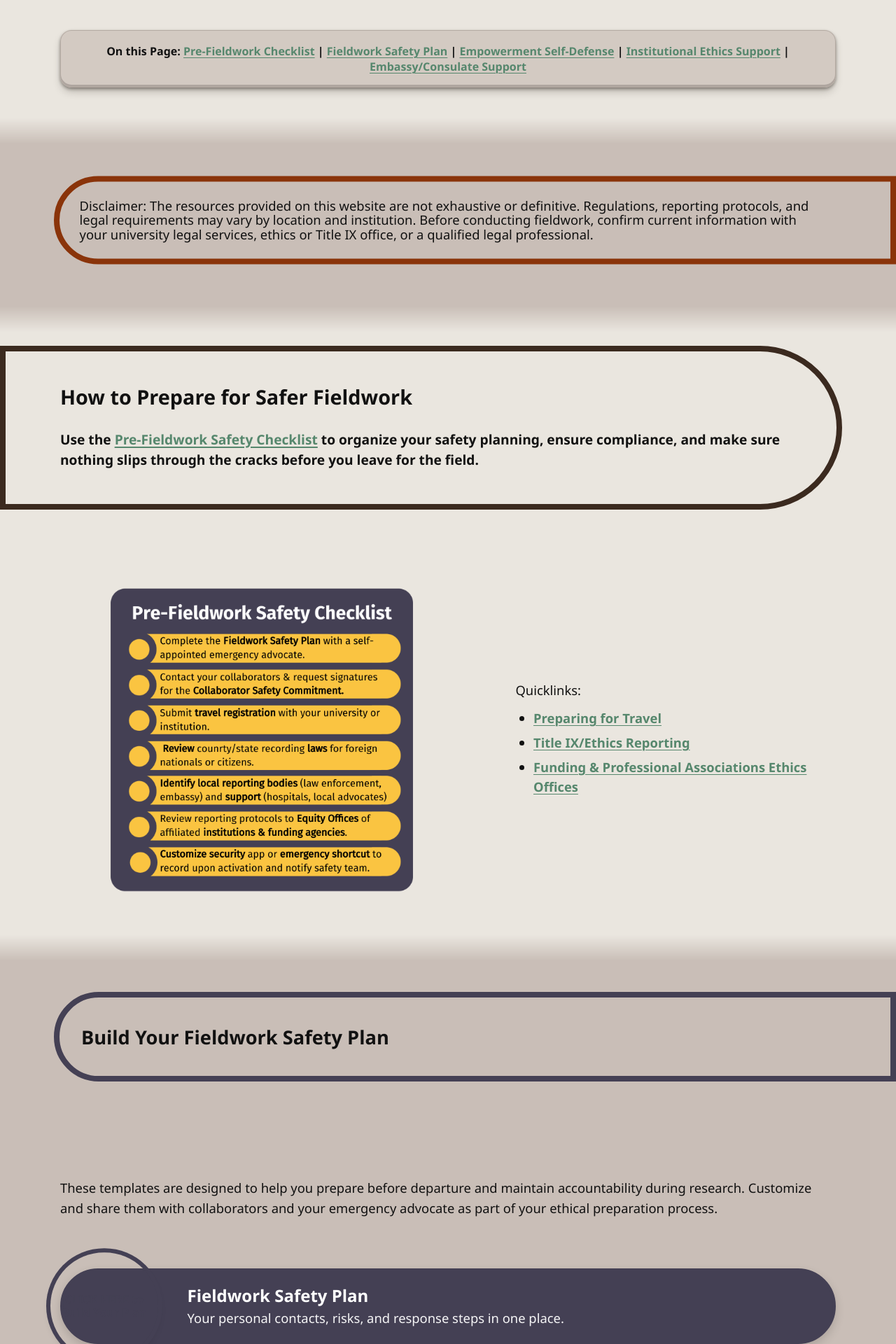
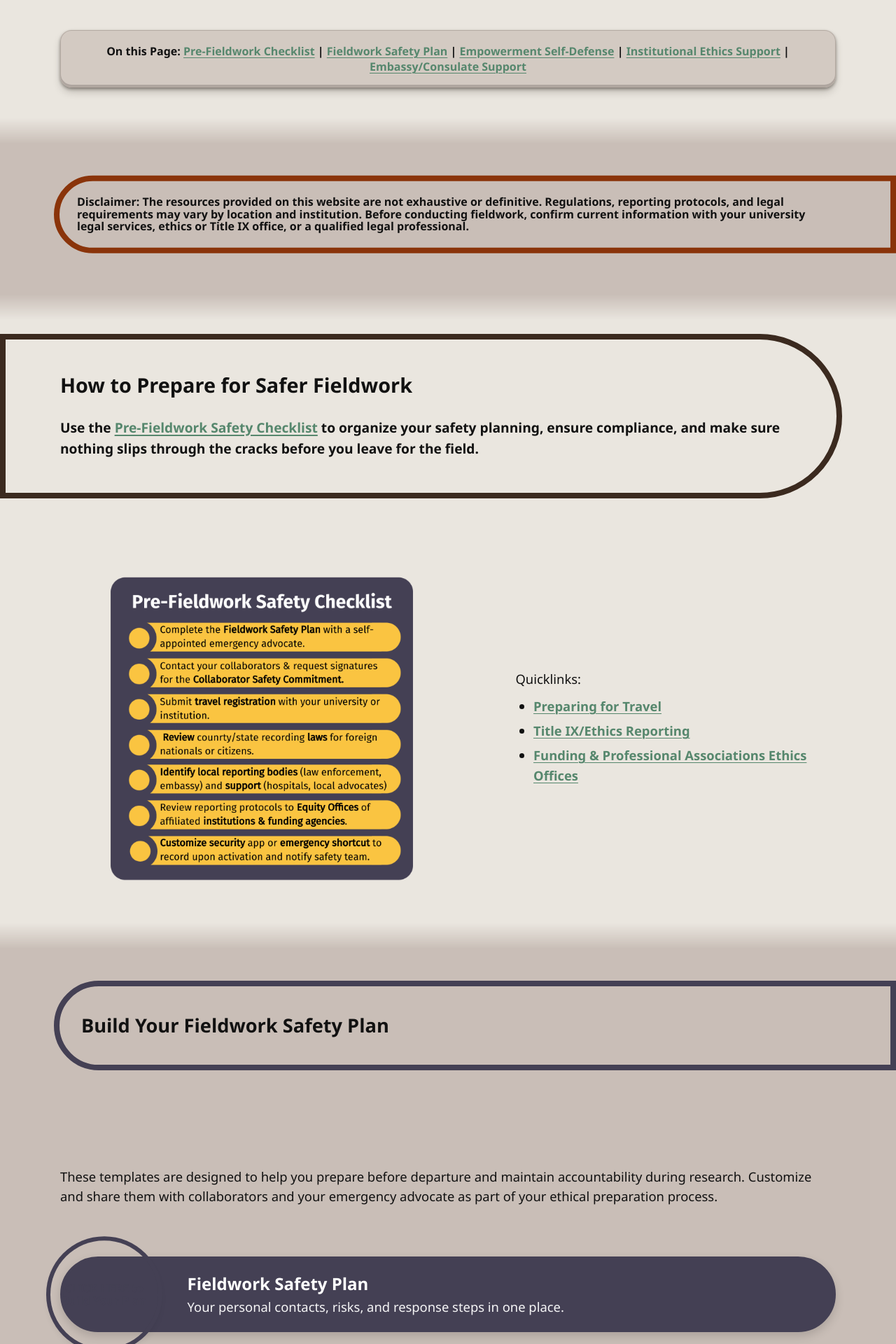
Before and after one commit to AnthroSafetyWarrior/GoldenTrowelProject, a Jekyll site: the page built from _pages/preparing.html, in a window 1280 px wide. Shown: the part 1244-3164 px from the top of the page at 70% size. Built offline with Jekyll 4.4.1, drawn with Linux system fonts in a browser that asks for light colours.

Commit message:
updating pages

```diff
--- a/_layouts/default.html
+++ b/_layouts/default.html
@@ -1228,8 +1228,15 @@ margin-bottom: 10px
   font-weight: 500;
 }
 
-.stripe .section #disclaimer-wrap p{font-weight: 700; font-size:1em }
-
+.stripe .section.disclaimer-wrap p{font-weight: 700; font-size:1em }
+.stripe .section.disclaimer-wrap .pillhead{
+  --pillhead-pad-y: clamp(1.8em, 2.1vw, 2em);
+  --pillhead-pad-x: clamp(1.1em, 2.2vw, 1.5em);
+  position:relative; z-index:0; display:inline-block; font-weight:800; color: var(--pill-text, #fff);
+  padding: var(--pillhead-pad-y) var(--pillhead-pad-x);
+  margin: clamp(10px,1.5vw,14px) 0 clamp(16px,2.2vw,22px);
+  line-height:1.1; text-wrap: wrap;
+}
 
 .footer-nav {
   margin-bottom: 0.6rem;
--- a/_pages/preparing.html
+++ b/_pages/preparing.html
@@ -97,7 +97,7 @@ hero_tint: .40
 
 <div class="stripe stripe--wave-mid">
 <!-- 2) DISCLAIMER — shared split -->
-<section id=disclaimer-wrap class="section">
+<section class="section disclaimer-wrap">
 <p class="pillhead pill--orange pill--clip-right">Disclaimer: The resources provided on this website are not exhaustive or definitive. Regulations, reporting protocols, and legal requirements may vary by location and institution. Before conducting fieldwork, confirm current information with your university legal services, ethics or Title IX office, or a qualified legal professional.</p>
 </section>
 </div>
```
